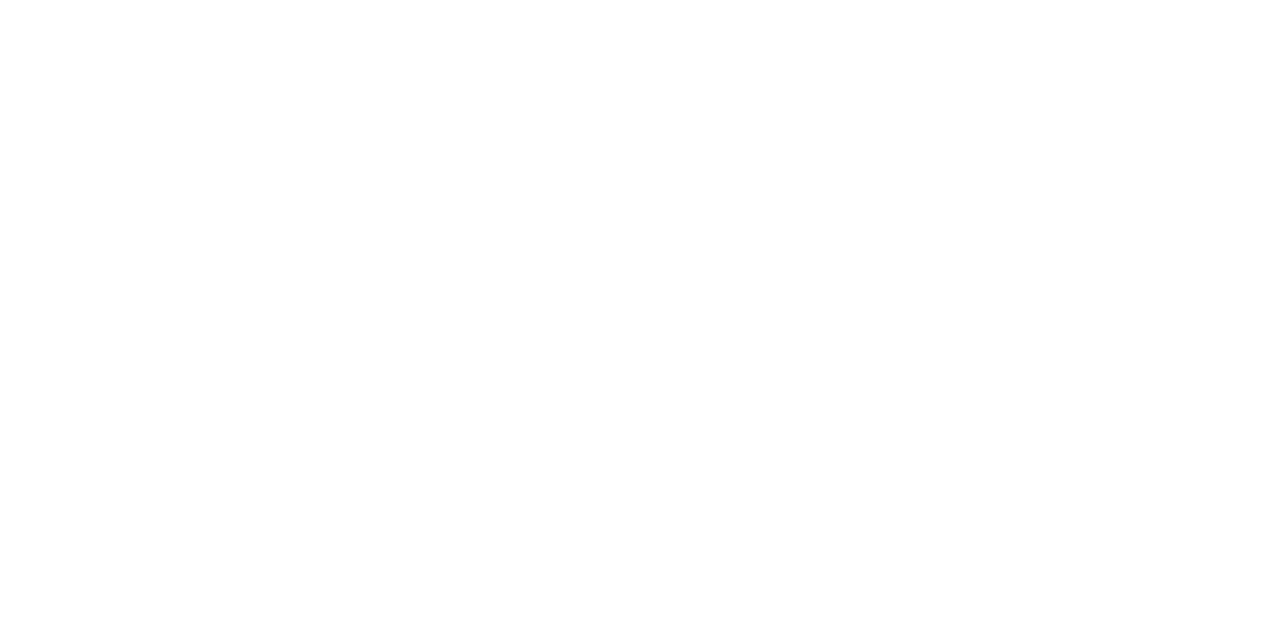
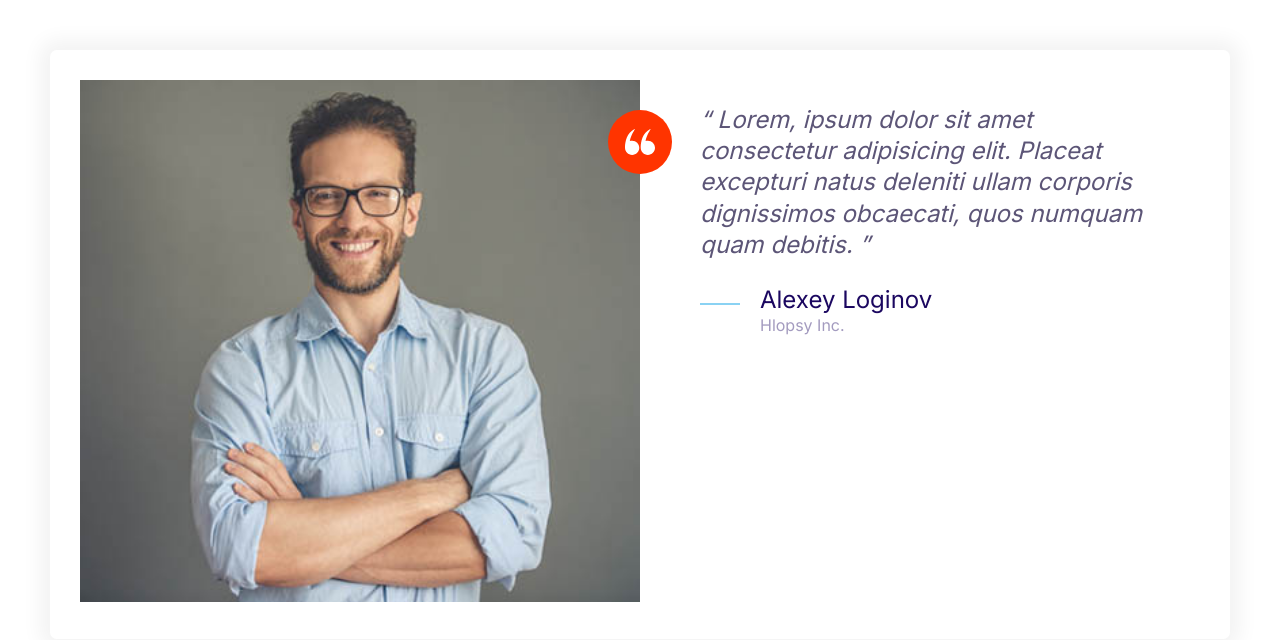
Before and after one commit to HantaAkai/Pet__Navive-Web-Site, a plain HTML site: page index.html in a window 1280 px wide. Drawn offline with Linux system fonts and the light colour scheme.

Commit message:
Build testimonial component.

```diff
--- a/css/styles.css
+++ b/css/styles.css
@@ -164,8 +164,17 @@ a {
   height: 40px;
 }
 
+.icon--small {
+  width: 30px;
+  height: 30px;
+}
+
 .icon--primary {
   fill: var(--color-primary);
+}
+
+.icon--white {
+  fill: #fff;
 }
 
 .icon-container {
@@ -176,6 +185,10 @@ a {
   display: inline-flex;
   justify-content: center;
   align-items: center;
+}
+
+.icon-container--accent {
+  background: var(--color-accent);
 }
 
 /* Buttons */
@@ -441,3 +454,33 @@ a {
     grid-template-columns: repeat(3, 1fr);
   }
 }
+
+/* Testimonials */
+.testimonial {
+  padding: 3rem;
+}
+
+.testimonial__image {
+  position: relative;
+}
+
+.testimonial__image > img {
+  width: 100%;
+}
+
+.testimonial__image > .icon-container {
+  position: absolute;
+  top: 3rem;
+  right: -32px;
+}
+
+@media screen and (min-width: 768px) {
+  .testimonial .quote,
+  .testimonial .quote__author {
+    font-size: 2.4rem;
+  }
+
+  .testimonial .quote {
+    margin-left: 6rem;
+  }
+}
--- a/index.html
+++ b/index.html
@@ -14,7 +14,38 @@
     <link rel="stylesheet" href="/css/normalize.css" />
     <link rel="stylesheet" href="/css/styles.css" />
   </head>
-  <body>
-    <div class="grid grid--1x2"></div>
+  <body style="padding: 5rem">
+    <div class="card testimonial">
+      <div class="grid grid--1x2">
+        <div class="testimonial__image">
+          <img src="/images/testimonial.jpg" alt="A happy, smiling customer." />
+          <span class="icon-container icon-container--accent">
+            <svg class="icon icon--white icon--small">
+              <use xlink:href="images/sprite.svg#quotes"></use>
+            </svg>
+          </span>
+        </div>
+        <blockquote class="quote">
+          <p class="quote__text">
+            Lorem, ipsum dolor sit amet consectetur adipisicing elit. Placeat
+            excepturi natus deleniti ullam corporis dignissimos obcaecati, quos
+            numquam quam debitis.
+          </p>
+          <footer>
+            <div class="media">
+              <div class="media__image">
+                <svg class="icon icon--primary quote__line">
+                  <use xlink:href="images/sprite.svg#line"></use>
+                </svg>
+              </div>
+              <div class="media__body">
+                <h3 class="media__title quote__author">Alexey Loginov</h3>
+                <p class="quote__company">Hlopsy Inc.</p>
+              </div>
+            </div>
+          </footer>
+        </blockquote>
+      </div>
+    </div>
   </body>
 </html>
```
Also changed, not shown: Components/testimonial.html (added, +32 -0 lines), images/testimonial.jpg (added).
